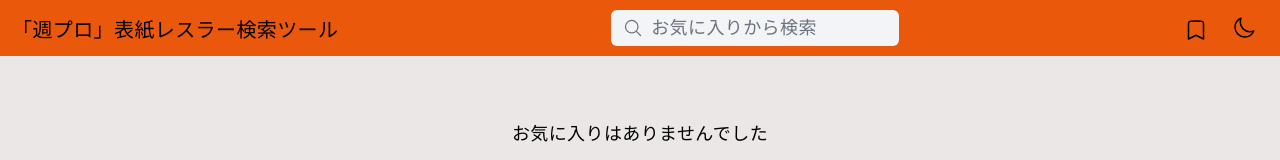
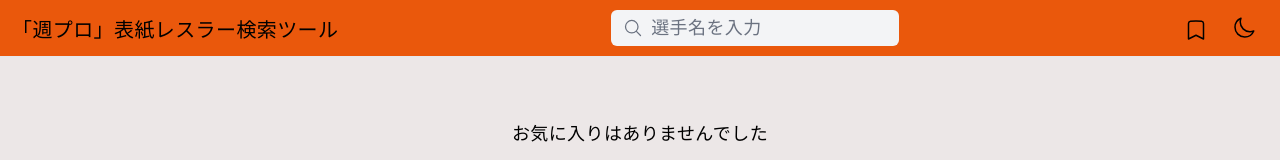
Before and after one commit to kofrah/wp-cover-list, a Next.js app: page /favorites in a window 1280 px wide. Shown: the top 160 px of the page. Built offline with nearby package versions, Linux system fonts and the light colour scheme; a web font is replaced by a local one.

Commit message:
お気に入りページからの検索を修正

```diff
--- a/src/app/context/FavoriteContext.tsx
+++ b/src/app/context/FavoriteContext.tsx
@@ -37,7 +37,6 @@ export const FavoriteProvider = ({
     const storedFavorites: string[] = JSON.parse(
       localStorage.getItem("favoriteMagazines") || "[]"
     );
-    console.log("FavoriteProvider:useEffect", storedFavorites);
     storedFavorites.forEach((id) => {
       dispatch({ type: "ADD", id });
     });
--- a/src/app/favorites/page.tsx
+++ b/src/app/favorites/page.tsx
@@ -13,7 +13,6 @@ import ClientMagazinesTable from "../ui/client/clientMagazinesTable"; // 雑誌
 export default function Page() {
   const { favorites } = useFavorite(); // Contextからお気に入りのID（Set）を取得
   const searchParams = useSearchParams();
-  const query = searchParams.get("query") || "";
   const currentPage = Number(searchParams.get("page")) || 1; // クエリパラメータのpage番号を取得
 
   // エラー
--- a/src/app/layout.tsx
+++ b/src/app/layout.tsx
@@ -7,7 +7,7 @@ import Header from "./ui/Headers/header";
 
 export const metadata: Metadata = {
   title: "週プロ表紙検索ツール",
-  description: "「週刊プロレス」を表紙を飾ったレスラーで検索するツール",
+  description: "「週刊プロレス」を表紙を飾ったレスラーの名前で検索するツール",
 };
 
 export default function RootLayout({
--- a/src/app/ui/search.tsx
+++ b/src/app/ui/search.tsx
@@ -1,18 +1,15 @@
 "use client";
 
 import { MagnifyingGlassIcon } from "@heroicons/react/24/outline";
-import { useSearchParams, usePathname, useRouter } from "next/navigation";
+import { useSearchParams, useRouter } from "next/navigation";
 import { useDebouncedCallback } from "use-debounce";
 import { useState, useEffect } from "react";
 
 export default function Search() {
   const searchParams = useSearchParams();
-  const pathname = usePathname();
   const { replace } = useRouter();
 
-  // パスを見て、/favoriteならplaceholderを「選手名をお気に入りから検索する」に変更
-  const isFavorite = pathname === "/favorites";
-  const placeholder = isFavorite ? "お気に入りから検索" : "選手名を入力";
+  const placeholder = "選手名を入力";
 
   // `query` を `useState` で管理する
   const urlQuery = searchParams.get("query")?.toString() || "";
@@ -34,7 +31,7 @@ export default function Search() {
     } else {
       params.delete("query");
     }
-    replace(`${pathname}?${params.toString()}`);
+    replace(`/?${params.toString()}`);
   }, 300);
 
   return (
```
